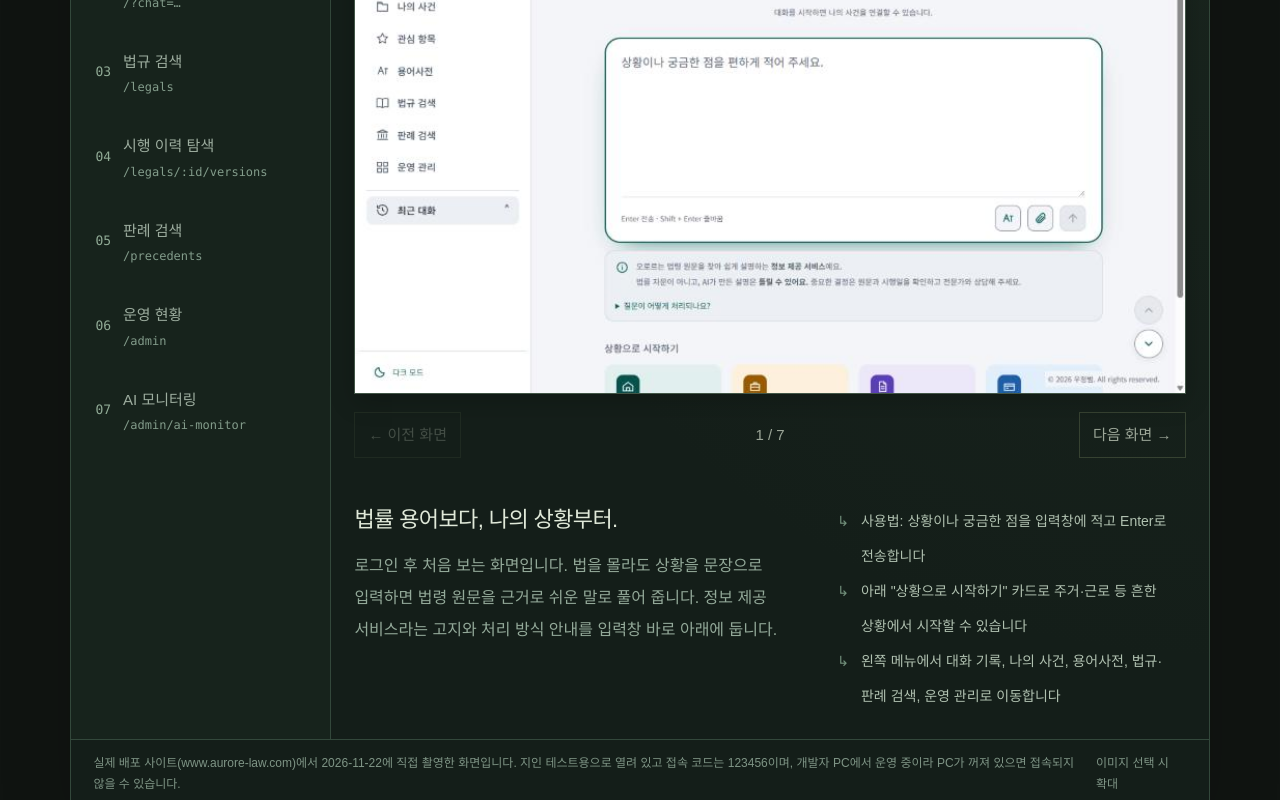
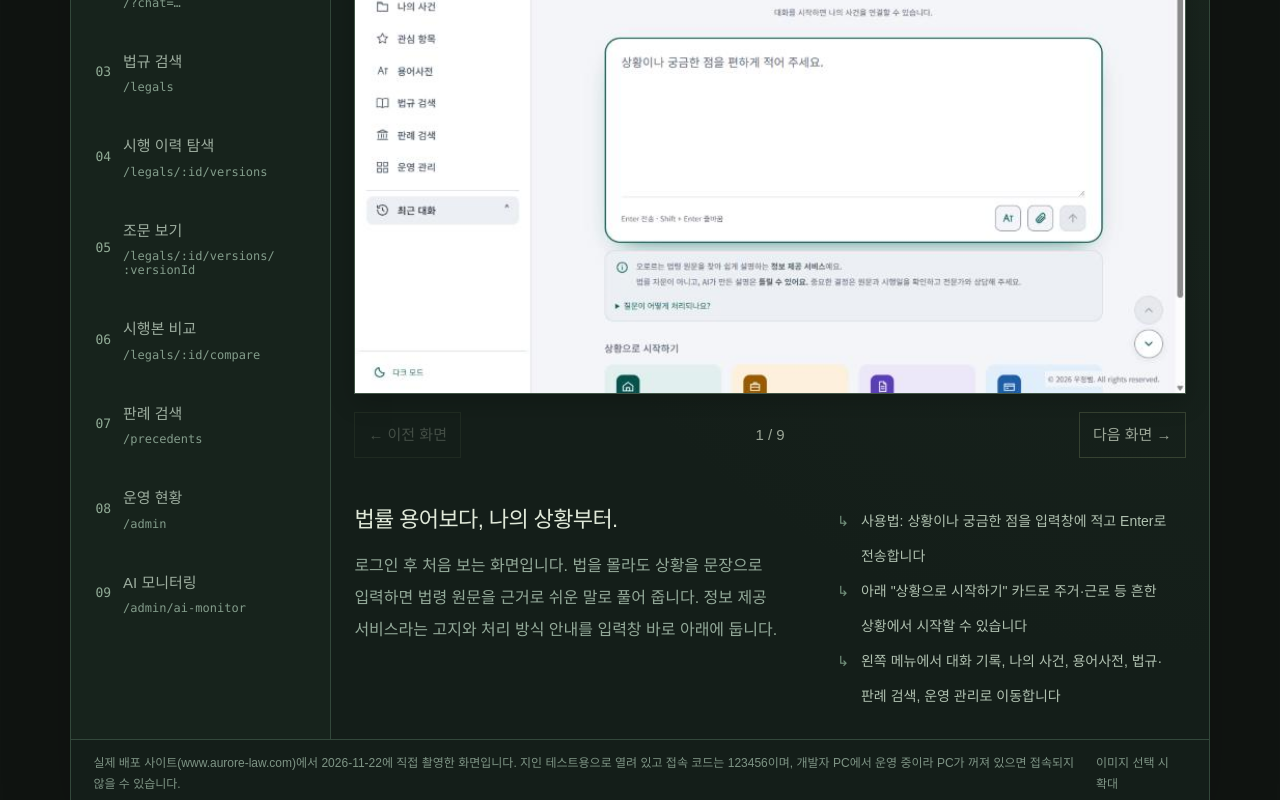
Before and after one commit to orca305/dev-portfolio, a Next.js app: page /projects/aurore in a window 1280 px wide. Shown: the part 936-1736 px from the top of the page. Built offline with nearby package versions, Linux system fonts and the light colour scheme.

Commit message:
Add AURORE article view and version compare captures
Co-Authored-By: Claude Sonnet 5.5 <noreply@anthropic.com>

```diff
--- a/app/project-data.ts
+++ b/app/project-data.ts
@@ -82,6 +82,8 @@ export const projects: PortfolioProject[] = [
       { src: '/aurore/answer.jpg', title: '근거 기반 답변', headline: '답은 쉽게, 근거는 원문 그대로.', path: '/?chat=…', description: '"전세 계약이 끝났는데 집주인이 보증금을 돌려주지 않아요" 질문에 대한 실제 답변 화면입니다. 오른쪽 패널에 주택임대차보호법 제3조의3 제1항이 "원문 확인됨"으로 인용되고, 답변 속 법률 용어는 하이라이트됩니다.', points: ['모델이 고른 근거를 코드가 법제처 원문과 글자 단위로 대조한 뒤에만 인용합니다', '법률 용어(임차권등기명령)를 누르면 용어사전 풀이를 볼 수 있습니다', '답변 아래 "도움 됐어요/개선이 필요해요"로 피드백을 남기고, 도움 받을 곳(법률구조공단 132)을 함께 안내합니다'] },
       { src: '/aurore/search.jpg', title: '법규 검색', headline: '이름으로 찾고, 원문으로 연결.', path: '/legals', description: '저장된 5,631개 법령을 이름으로 검색하는 화면입니다. 법률·시행령·시행규칙이 구분 배지로 표시되고 법제처 식별자(MOLEG ID)가 함께 보입니다.', points: ['사용법: 법령 이름(예: 근로기준법)을 입력하고 검색합니다', '결과마다 법률·시행령·시행규칙 배지와 관심 항목(별표) 버튼이 있습니다', '"시행본 조회"로 해당 법령의 시행 이력으로 이동합니다'] },
       { src: '/aurore/versions.jpg', title: '시행 이력 탐색', headline: '같은 법령, 다른 시점.', path: '/legals/:id/versions', description: '하나의 법령에 저장된 시행본을 시행일 기준으로 살펴보는 화면입니다. 공포일과 법령 키를 확인하고 조문 보기 또는 해당 시행본 원문으로 이어집니다.', points: ['사용법: 기준일을 입력하면 그날 시행 중이던 시행본을 조회합니다', '시행본이 둘 이상이면 두 시행본의 조문·부칙 변경을 나란히 비교할 수 있습니다', '"조문 보기"와 "해당 시행본 원문"으로 법제처 원문까지 연결됩니다'] },
+      { src: '/aurore/provisions.jpg', title: '조문 보기', headline: '원문도, 비교도, 제목 옆에서.', path: '/legals/:id/versions/:versionId', description: '주택임대차보호법 2026-01-02 시행본의 조문과 부칙을 보여 주는 화면입니다. 제목 옆 도구 버튼으로 법제처 원문을 열거나 다른 시행본과 비교로 이동합니다.', points: ['사용법: 조문 번호(예: 제6조의2)나 본문 키워드(예: 보증금)로 검색합니다', '제목 옆 첫 번째 버튼은 법제처 원문, 두 번째 버튼(⇄)은 다른 시행본과 비교', '비교 버튼은 비교할 시행본이 둘 이상 저장된 법령에서만 나타납니다'] },
+      { src: '/aurore/compare.jpg', title: '시행본 비교', headline: '달라진 문장을, 나란히.', path: '/legals/:id/compare', description: '주택임대차보호법의 2023-07-19 시행본과 2026-01-02 시행본을 비교한 화면입니다. 추가 1·삭제 0·변경 1·동일 65개로 집계하고, 변경된 제8조의2를 전·후로 나란히 보여 줍니다.', points: ['사용법: 비교 전·후 시행본과 표시 범위(변경된 항목만/전체)를 고릅니다', '추가·삭제·변경·동일 개수를 먼저 보고 바뀐 조문만 모아 봅니다', '전·후 시행본마다 법제처 원문 버튼으로 출처를 바로 확인합니다'] },
       { src: '/aurore/precedents.jpg', title: '판례 검색', headline: '판결문도, 조문과 함께.', path: '/precedents', description: '수집한 대법원 판례 14,131건을 제목·내용 키워드와 기간으로 검색하는 화면입니다. 사건 분류 배지와 판결요지를 보여 주고, 판례가 인용한 조문의 대조 결과를 펼쳐 볼 수 있습니다.', points: ['사용법: 키워드(예: 보증금 반환)나 기간을 입력해 검색합니다', '목록에서 판결 요지를 먼저 읽고 "판결문 원문"으로 이동합니다', '"조문 대조 결과"로 판례가 참조한 조문을 저장된 법령과 연결해 확인합니다'] },
       { src: '/aurore/admin.jpg', title: '운영 현황', headline: '데이터와 서비스 상태를 한눈에.', path: '/admin', description: '관리자 전용 운영 화면입니다. 법령·시행본·현행 원문 조문·판례·수집 원본 건수와 회원·대화·실패한 AI 작업 현황을 보여 주고, 현재 답변 모델과 장애 시 로컬 전환 상태를 표시합니다.', points: ['현행 원문 조문 299,601개, 법령 5,631개, 판례 14,131건 등 실제 저장 현황 표시', '질문은 개인정보 패턴을 가린 뒤에만 외부 모델로 전송됨을 화면에 명시', '법령 갱신·판례 수집 검토, 회원, 데이터, 보안, 이력 탭으로 운영 업무를 나눠 처리'] },
       { src: '/aurore/monitor.jpg', title: 'AI 모니터링', headline: '답변 내용은 남기지 않고, 상태만.', path: '/admin/ai-monitor', description: '모델 호출의 단계·모델·걸린 시간·토큰·결과만 기록해 일별 현황과 알림을 보여 주는 화면입니다. 질문과 답변 내용은 저장하지 않습니다.', points: ['오류율 20% 초과, P95 지연 40초 초과, 로컬 전환 50% 초과 시 알림', '일별 질문 수·호출 수·평균/P95 지연·오류율·추정 비용 표시(추정 비용은 가정 가격 기준)', '"모델" 탭에서 허용 목록 안의 답변 모델을 교체하고 이력과 롤백을 관리'] },
```
Also changed, not shown: public/aurore/compare.jpg (added), public/aurore/provisions.jpg (added).
